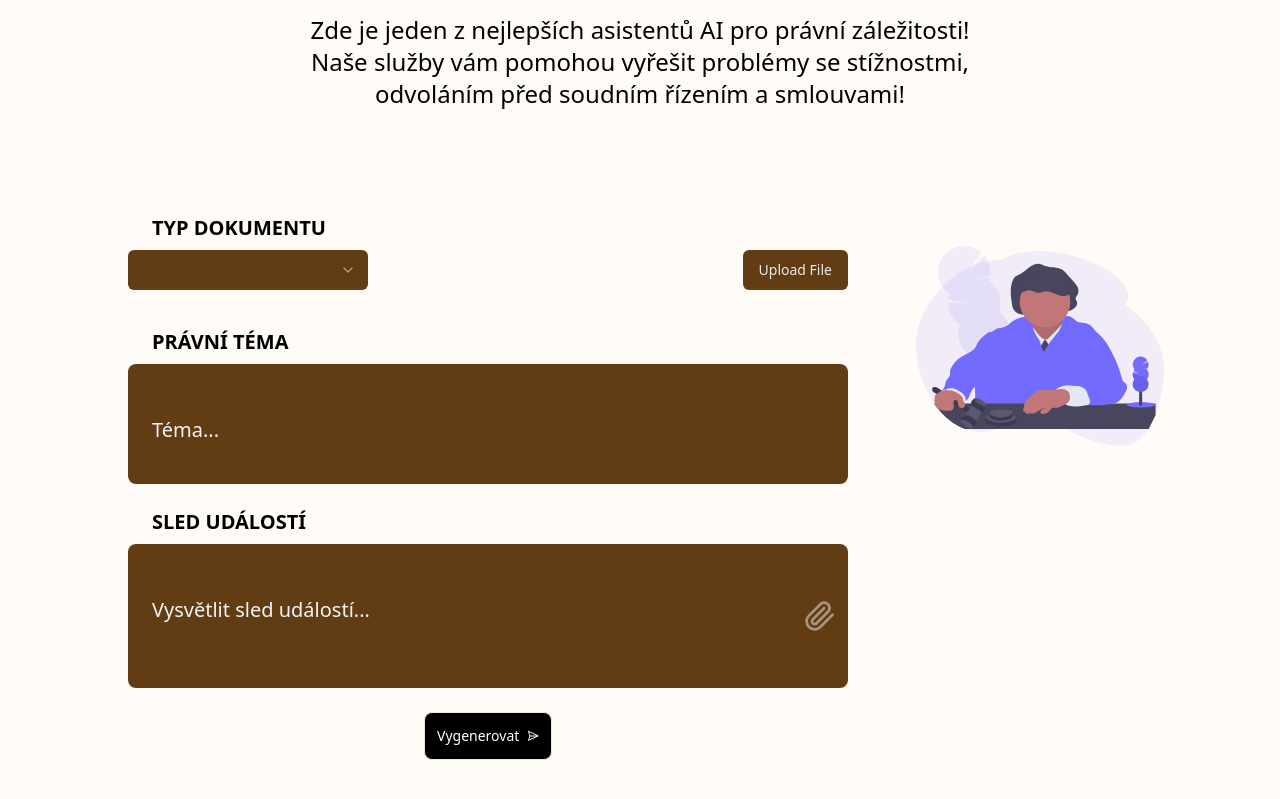
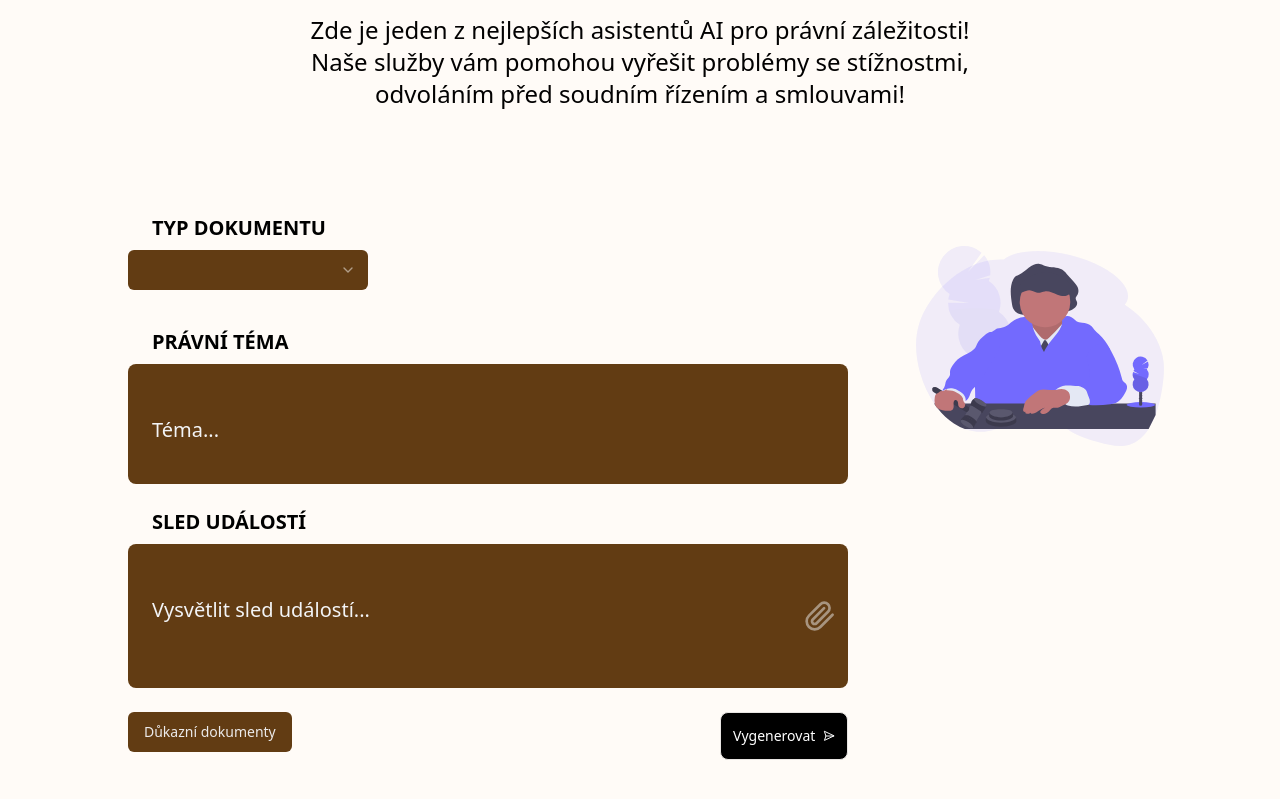
Before and after one commit to code-challenge-dev/lawyer, a Next.js app: page / in a window 1280 px wide. Shown: the part 243-1042 px from the top of the page. Built offline with nearby package versions, Linux system fonts and the light colour scheme.

Commit message:
change upload button position

```diff
--- a/src/components/browser/input-form/index.tsx
+++ b/src/components/browser/input-form/index.tsx
@@ -92,7 +92,7 @@ export function InputForm() {
                   Typ dokumentu
                 </Label>
                 <FormControl>
-                  <div className="flex items-center flex-col md:flex-row mt-2 md:justify-between">
+                  <div className="flex items-center flex-col md:flex-row mt-2">
                     <Select
                       value={field.value}
                       onValueChange={(value) => field.onChange(value)}
@@ -112,7 +112,6 @@ export function InputForm() {
                         <SelectItem value="kontrakt">Kontrakt</SelectItem>
                       </SelectContent>
                     </Select>
-                    <UploadButton />
                   </div>
                 </FormControl>
                 <FormMessage />
@@ -184,7 +183,9 @@ export function InputForm() {
               </FormItem>
             )}
           />
-          <div className="flex w-full justify-center">
+
+          <div className="flex w-full justify-between">
+            <UploadButton />
             <Button
               size="sm"
               className="flex rounded-lg w-32 h-12 gap-2 items-center justify-center bg-black dark:text-white dark:hover:text-black text-white hover:bg-white hover:text-black duration-150"
--- a/src/components/browser/type-filter/index.tsx
+++ /dev/null
@@ -1,34 +0,0 @@
-import {
-  Select,
-  SelectContent,
-  SelectItem,
-  SelectTrigger,
-  SelectValue,
-} from '@/components/ui/select'
-import { Dispatch, SetStateAction } from 'react'
-
-const TypeFilter = () => {
-  return (
-    <Select
-      value={type}
-      onValueChange={(newType) => {
-        setType(newType as string)
-      }}
-    >
-      <SelectTrigger
-        id="type-filter"
-        className="w-[180px]"
-        defaultValue="kontrakt"
-      >
-        <SelectValue />
-      </SelectTrigger>
-      <SelectContent>
-        <SelectItem value="žaloba">Žaloba</SelectItem>
-        <SelectItem value="předžalobní výzva">Předžalobní Výzva</SelectItem>
-        <SelectItem value="kontrakt">Kontrakt</SelectItem>
-      </SelectContent>
-    </Select>
-  )
-}
-
-export default TypeFilter
--- a/src/components/browser/upload-button/index.tsx
+++ b/src/components/browser/upload-button/index.tsx
@@ -78,7 +78,7 @@ export default function UploadButton() {
       }}
     >
       <DialogTrigger asChild>
-        <Button onClick={() => {}}>Upload File</Button>
+        <Button onClick={() => {}}>Důkazní dokumenty</Button>
       </DialogTrigger>
       <DialogContent>
         <DialogHeader>
```
